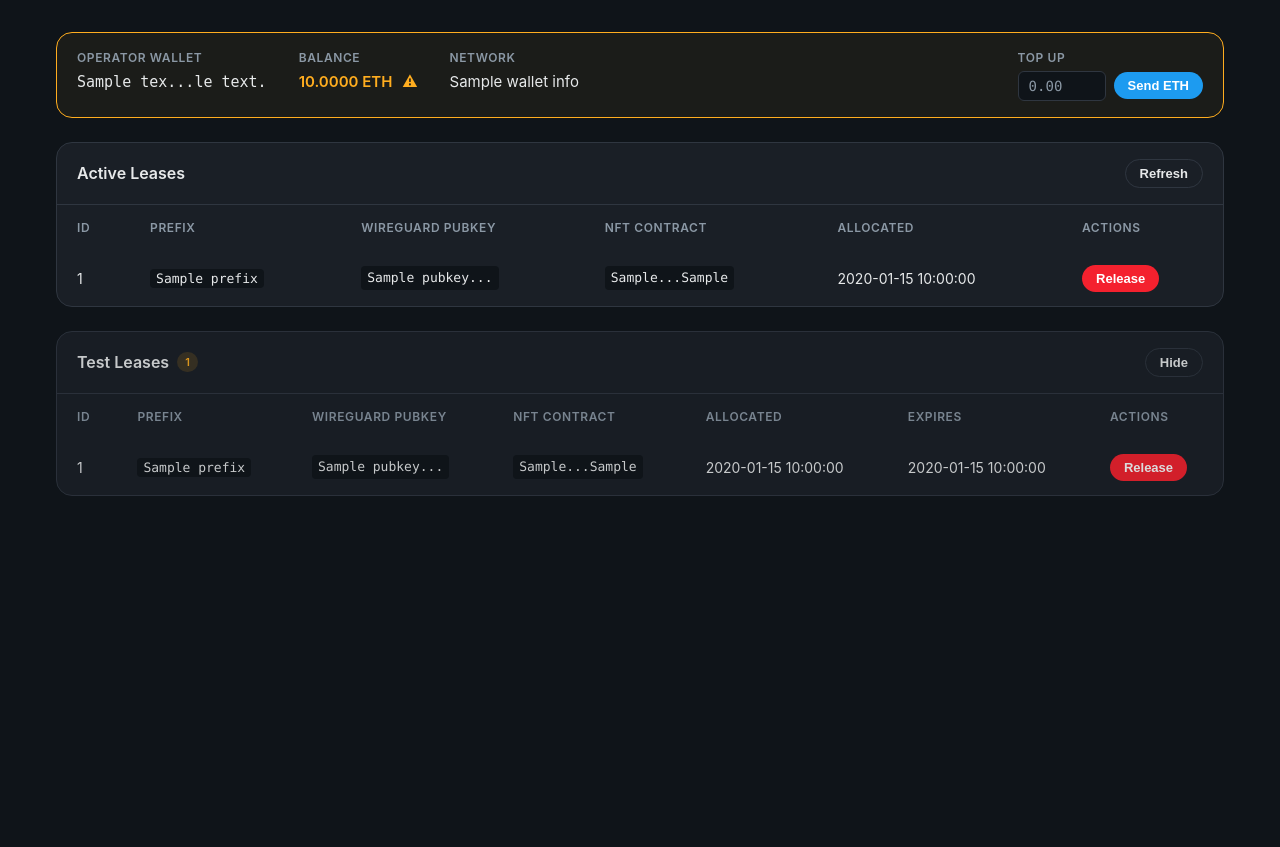
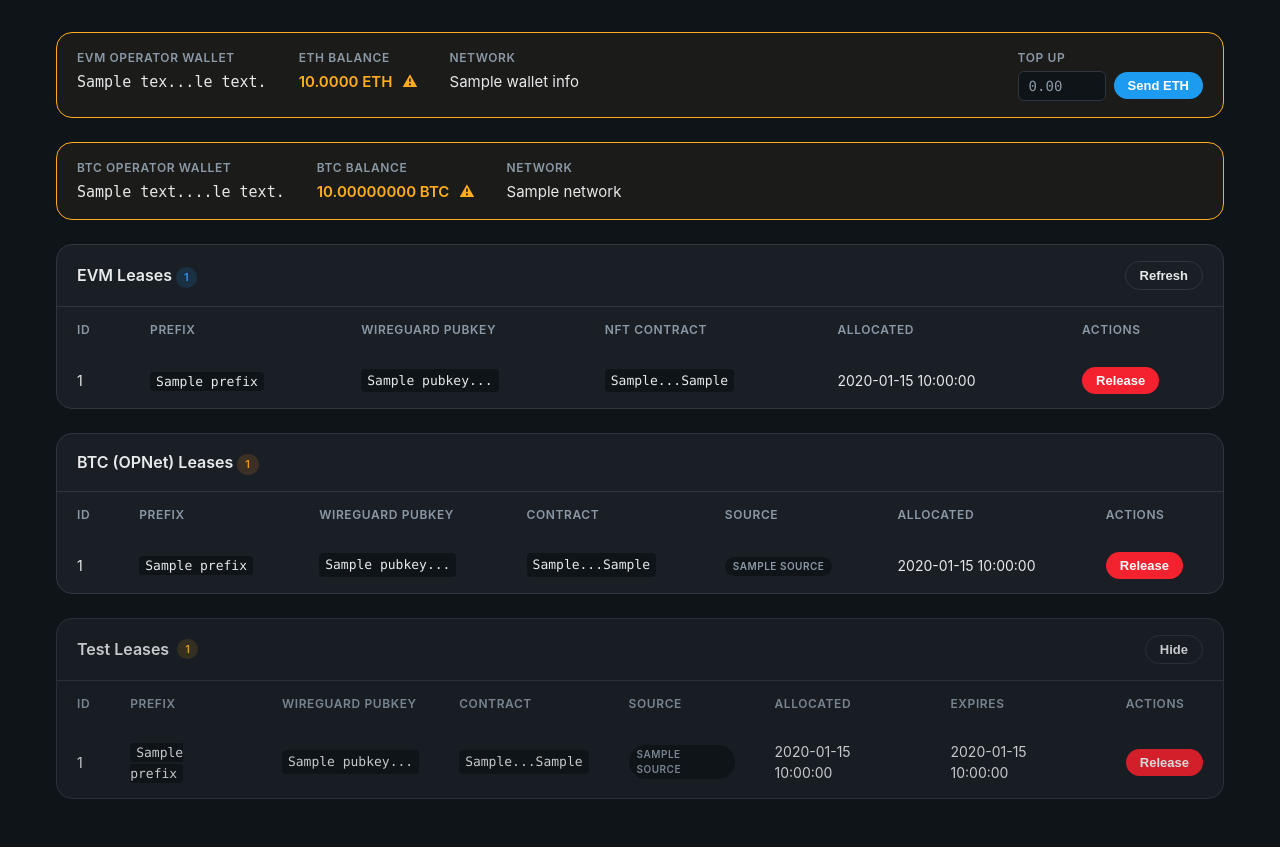
Before and after one commit to mwaddip/blockhost-broker, a Flask app: template blockhost-broker-manager/manager/templates/dashboard.html in a window 1280 px wide. Shown: the part 77-924 px from the top of the page. Before the commit the page ends 573 px from the top, so only its background shows below. Run offline with Flask 3, Linux system fonts and the light colour scheme; the template is opened without the code that fills it: most values are stand-ins (such as "Sample title", 1, 10 or a date in 2020).

Commit message:
Add BTC wallet balance and split leases by chain in manager
- Add OPNet RPC balance query (BtcWalletInfo) to broker manager
- Read [opnet] config section from broker config.toml
- Split active leases into EVM and BTC (OPNet) sections
- Show source badge on BTC and test lease tables
- Add copy-on-click for all addresses/prefixes (Firefox-compatible
  with clipboard API + execCommand fallback)

Co-Authored-By: Claude Opus 4.6 (1M context) <noreply@anthropic.com>

```diff
--- a/blockhost-broker-manager/manager/app.py
+++ b/blockhost-broker-manager/manager/app.py
@@ -78,6 +78,7 @@ def get_broker_manager() -> BrokerManager:
             broker_config = {}
 
         onchain = broker_config.get("onchain", {})
+        opnet = broker_config.get("opnet", {})
 
         _broker_manager = BrokerManager(
             db_path=BROKER_DATA_DIR / "ipam.db",
@@ -87,6 +88,9 @@ def get_broker_manager() -> BrokerManager:
             rpc_url=onchain.get("rpc_url", "https://ethereum-sepolia-rpc.publicnode.com"),
             chain_id=onchain.get("chain_id", 11155111),
             wg_interface=broker_config.get("wireguard", {}).get("interface", "wg-broker"),
+            opnet_rpc_url=opnet.get("rpc_url"),
+            opnet_operator_address=opnet.get("operator_address"),
+            opnet_network=opnet.get("network_name", "OPNet Testnet"),
         )
     return _broker_manager
 
@@ -150,14 +154,19 @@ def dashboard():
     broker = get_broker_manager()
     leases = broker.get_leases()
     wallet_info = broker.get_wallet_info()
+    btc_wallet_info = broker.get_btc_wallet_info()
     active_leases = [l for l in leases if not l.is_test]
     test_leases = [l for l in leases if l.is_test]
+    evm_leases = [l for l in active_leases if l.source == "evm"]
+    btc_leases = [l for l in active_leases if l.source != "evm"]
     return render_template(
         "dashboard.html",
-        leases=active_leases,
+        evm_leases=evm_leases,
+        btc_leases=btc_leases,
         test_leases=test_leases,
         wallet_address=request.wallet_address,
         wallet_info=wallet_info,
+        btc_wallet_info=btc_wallet_info,
     )
 
 
--- a/blockhost-broker-manager/manager/templates/dashboard.html
+++ b/blockhost-broker-manager/manager/templates/dashboard.html
@@ -15,11 +15,11 @@
     <section class="wallet-info-section {% if wallet_info.low_balance %}low-balance{% endif %}">
         <div class="wallet-info">
             <div class="wallet-info-item">
-                <span class="wallet-info-label">Operator Wallet</span>
-                <code class="wallet-info-value" title="{{ wallet_info.address }}">{{ wallet_info.address[:10] }}...{{ wallet_info.address[-8:] }}</code>
+                <span class="wallet-info-label">EVM Operator Wallet</span>
+                <code class="wallet-info-value copyable" title="Click to copy" data-copy="{{ wallet_info.address }}">{{ wallet_info.address[:10] }}...{{ wallet_info.address[-8:] }}</code>
             </div>
             <div class="wallet-info-item">
-                <span class="wallet-info-label">Balance</span>
+                <span class="wallet-info-label">ETH Balance</span>
                 <span class="wallet-info-value balance {% if wallet_info.low_balance %}warning{% endif %}" id="current-balance">
                     {{ "%.4f"|format(wallet_info.balance_eth) }} ETH
                     {% if wallet_info.low_balance %}<span class="warning-icon" title="Low balance - may not be able to process transactions">&#9888;</span>{% endif %}
@@ -40,14 +40,37 @@
         <input type="hidden" id="broker-wallet-address" value="{{ wallet_info.address }}">
         <input type="hidden" id="broker-chain-id" value="{{ wallet_info.chain_id }}">
     </section>
+
+    {% if btc_wallet_info %}
+    <section class="wallet-info-section {% if btc_wallet_info.low_balance %}low-balance{% endif %}">
+        <div class="wallet-info">
+            <div class="wallet-info-item">
+                <span class="wallet-info-label">BTC Operator Wallet</span>
+                <code class="wallet-info-value copyable" title="Click to copy" data-copy="{{ btc_wallet_info.address }}">{{ btc_wallet_info.address[:14] }}...{{ btc_wallet_info.address[-8:] }}</code>
+            </div>
+            <div class="wallet-info-item">
+                <span class="wallet-info-label">BTC Balance</span>
+                <span class="wallet-info-value balance {% if btc_wallet_info.low_balance %}warning{% endif %}">
+                    {{ "%.8f"|format(btc_wallet_info.balance_btc) }} BTC
+                    {% if btc_wallet_info.low_balance %}<span class="warning-icon" title="Low balance - may not be able to process transactions">&#9888;</span>{% endif %}
+                </span>
+            </div>
+            <div class="wallet-info-item">
+                <span class="wallet-info-label">Network</span>
+                <span class="wallet-info-value">{{ btc_wallet_info.network }}</span>
+            </div>
+        </div>
+    </section>
+    {% endif %}
+
     <section class="section">
         <div class="section-header">
-            <h2>Active Leases</h2>
+            <h2>EVM Leases <span class="badge badge-evm">{{ evm_leases|length }}</span></h2>
             <button id="refresh-btn" class="btn btn-secondary btn-small">Refresh</button>
         </div>
 
         <div id="leases-container">
-            {% if leases %}
+            {% if evm_leases %}
             <table class="leases-table">
                 <thead>
                     <tr>
@@ -60,12 +83,12 @@
                     </tr>
                 </thead>
                 <tbody>
-                    {% for lease in leases %}
+                    {% for lease in evm_leases %}
                     <tr data-lease-id="{{ lease.id }}">
                         <td>{{ lease.id }}</td>
-                        <td><code>{{ lease.prefix }}</code></td>
-                        <td><code class="truncate" title="{{ lease.pubkey }}">{{ lease.pubkey[:20] }}...</code></td>
-                        <td><code class="truncate" title="{{ lease.nft_contract }}">{{ lease.nft_contract[:10] }}...{{ lease.nft_contract[-6:] }}</code></td>
+                        <td><code class="copyable" data-copy="{{ lease.prefix }}" title="Click to copy">{{ lease.prefix }}</code></td>
+                        <td><code class="copyable truncate" data-copy="{{ lease.pubkey }}" title="Click to copy: {{ lease.pubkey }}">{{ lease.pubkey[:20] }}...</code></td>
+                        <td><code class="copyable truncate" data-copy="{{ lease.nft_contract }}" title="Click to copy: {{ lease.nft_contract }}">{{ lease.nft_contract[:10] }}...{{ lease.nft_contract[-6:] }}</code></td>
                         <td>{{ lease.allocated_at[:19] }}</td>
                         <td>
                             <button class="btn btn-danger btn-small release-btn" data-lease-id="{{ lease.id }}">
@@ -78,7 +101,52 @@
             </table>
             {% else %}
             <div class="empty-state">
-                <p>No active leases</p>
+                <p>No EVM leases</p>
+            </div>
+            {% endif %}
+        </div>
+    </section>
+
+    <section class="section section-btc">
+        <div class="section-header">
+            <h2>BTC (OPNet) Leases <span class="badge badge-btc">{{ btc_leases|length }}</span></h2>
+        </div>
+
+        <div id="btc-leases-container">
+            {% if btc_leases %}
+            <table class="leases-table">
+                <thead>
+                    <tr>
+                        <th>ID</th>
+                        <th>Prefix</th>
+                        <th>WireGuard Pubkey</th>
+                        <th>Contract</th>
+                        <th>Source</th>
+                        <th>Allocated</th>
+                        <th>Actions</th>
+                    </tr>
+                </thead>
+                <tbody>
+                    {% for lease in btc_leases %}
+                    <tr data-lease-id="{{ lease.id }}">
+                        <td>{{ lease.id }}</td>
+                        <td><code class="copyable" data-copy="{{ lease.prefix }}" title="Click to copy">{{ lease.prefix }}</code></td>
+                        <td><code class="copyable truncate" data-copy="{{ lease.pubkey }}" title="Click to copy: {{ lease.pubkey }}">{{ lease.pubkey[:20] }}...</code></td>
+                        <td><code class="copyable truncate" data-copy="{{ lease.nft_contract }}" title="Click to copy: {{ lease.nft_contract }}">{{ lease.nft_contract[:10] }}...{{ lease.nft_contract[-6:] }}</code></td>
+                        <td><span class="badge badge-source">{{ lease.source }}</span></td>
+                        <td>{{ lease.allocated_at[:19] }}</td>
+                        <td>
+                            <button class="btn btn-danger btn-small release-btn" data-lease-id="{{ lease.id }}">
+                                Release
+                            </button>
+                        </td>
+                    </tr>
+                    {% endfor %}
+                </tbody>
+            </table>
+            {% else %}
+            <div class="empty-state">
+                <p>No BTC (OPNet) leases</p>
             </div>
             {% endif %}
         </div>
@@ -98,7 +166,8 @@
                         <th>ID</th>
                         <th>Prefix</th>
                         <th>WireGuard Pubkey</th>
-                        <th>NFT Contract</th>
+                        <th>Contract</th>
+                        <th>Source</th>
                         <th>Allocated</th>
                         <th>Expires</th>
                         <th>Actions</th>
@@ -108,9 +177,10 @@
                     {% for lease in test_leases %}
                     <tr data-lease-id="{{ lease.id }}">
                         <td>{{ lease.id }}</td>
-                        <td><code>{{ lease.prefix }}</code></td>
-                        <td><code class="truncate" title="{{ lease.pubkey }}">{{ lease.pubkey[:20] }}...</code></td>
-                        <td><code class="truncate" title="{{ lease.nft_contract }}">{{ lease.nft_contract[:10] }}...{{ lease.nft_contract[-6:] }}</code></td>
+                        <td><code class="copyable" data-copy="{{ lease.prefix }}" title="Click to copy">{{ lease.prefix }}</code></td>
+                        <td><code class="copyable truncate" data-copy="{{ lease.pubkey }}" title="Click to copy: {{ lease.pubkey }}">{{ lease.pubkey[:20] }}...</code></td>
+                        <td><code class="copyable truncate" data-copy="{{ lease.nft_contract }}" title="Click to copy: {{ lease.nft_contract }}">{{ lease.nft_contract[:10] }}...{{ lease.nft_contract[-6:] }}</code></td>
+                        <td><span class="badge badge-source">{{ lease.source }}</span></td>
                         <td>{{ lease.allocated_at[:19] }}</td>
                         <td>{% if lease.expires_at %}{{ lease.expires_at[:19] }}{% else %}&mdash;{% endif %}</td>
                         <td>
@@ -172,13 +242,46 @@ document.addEventListener('DOMContentLoaded', function() {
         setTimeout(() => toast.classList.add('hidden'), 5000);
     }
 
+    // Copy-on-click for all .copyable elements (Firefox-compatible)
+    document.querySelectorAll('.copyable').forEach(el => {
+        el.addEventListener('click', function(e) {
+            e.stopPropagation();
+            const text = this.dataset.copy || this.textContent.trim();
+            if (navigator.clipboard && navigator.clipboard.writeText) {
+                navigator.clipboard.writeText(text).then(() => {
+                    showToast('Copied: ' + (text.length > 40 ? text.slice(0, 20) + '...' + text.slice(-10) : text), 'info');
+                }).catch(() => {
+                    fallbackCopy(text);
+                });
+            } else {
+                fallbackCopy(text);
+            }
+        });
+    });
+
+    function fallbackCopy(text) {
+        const ta = document.createElement('textarea');
+        ta.value = text;
+        ta.style.position = 'fixed';
+        ta.style.left = '-9999px';
+        document.body.appendChild(ta);
+        ta.select();
+        try {
+            document.execCommand('copy');
+            showToast('Copied: ' + (text.length > 40 ? text.slice(0, 20) + '...' + text.slice(-10) : text), 'info');
+        } catch (e) {
+            showToast('Failed to copy', 'error');
+        }
+        document.body.removeChild(ta);
+    }
+
     function showModal(leaseId, prefix, nftContract) {
         currentLeaseId = leaseId;
         modalTitle.textContent = 'Confirm Release';
         modalMessage.textContent = `Are you sure you want to release lease #${leaseId}?`;
         modalDetails.innerHTML = `
             <strong>Prefix:</strong> ${prefix}<br>
-            <strong>NFT:</strong> ${nftContract}
+            <strong>Contract:</strong> ${nftContract}
         `;
         modal.classList.remove('hidden');
     }
@@ -208,13 +311,8 @@ document.addEventListener('DOMContentLoaded', function() {
                     row.style.opacity = '0';
                     setTimeout(() => row.remove(), 300);
                 }
-                // Check if table is now empty
-                setTimeout(() => {
-                    const tbody = document.querySelector('.leases-table tbody');
-                    if (tbody && tbody.children.length === 0) {
-                        location.reload();
-                    }
-                }, 400);
+                // Reload after a short delay
+                setTimeout(() => location.reload(), 500);
             } else {
                 showToast(result.message || 'Failed to release lease', 'error');
             }
@@ -232,8 +330,8 @@ document.addEventListener('DOMContentLoaded', function() {
         btn.addEventListener('click', function() {
             const leaseId = this.dataset.leaseId;
             const row = this.closest('tr');
-            const prefix = row.querySelector('td:nth-child(2) code').textContent;
-            const nft = row.querySelector('td:nth-child(4) code').title;
+            const prefix = row.querySelector('td:nth-child(2) code').dataset.copy;
+            const nft = row.querySelector('td:nth-child(4) code').dataset.copy;
             showModal(leaseId, prefix, nft);
         });
     });
--- a/blockhost-broker-manager/static/css/style.css
+++ b/blockhost-broker-manager/static/css/style.css
@@ -364,6 +364,16 @@ body {
     border-radius: 0.25rem;
 }
 
+.copyable {
+    cursor: pointer;
+    transition: background-color 0.15s;
+}
+
+.copyable:hover {
+    background-color: var(--color-primary) !important;
+    color: white;
+}
+
 .truncate {
     max-width: 200px;
     overflow: hidden;
@@ -393,6 +403,26 @@ body {
 .badge-test {
     background-color: rgba(255, 173, 31, 0.15);
     color: var(--color-warning);
+}
+
+.badge-evm {
+    background-color: rgba(29, 155, 240, 0.15);
+    color: var(--color-primary);
+}
+
+.badge-btc {
+    background-color: rgba(247, 147, 26, 0.15);
+    color: #f7931a;
+}
+
+.badge-source {
+    background-color: var(--color-bg);
+    color: var(--color-text-secondary);
+    font-size: 0.625rem;
+}
+
+.section-btc {
+    margin-top: 1.5rem;
 }
 
 /* Modal */
```
Also changed, not shown: blockhost-broker-manager/manager/broker.py (+57 -1 lines).
